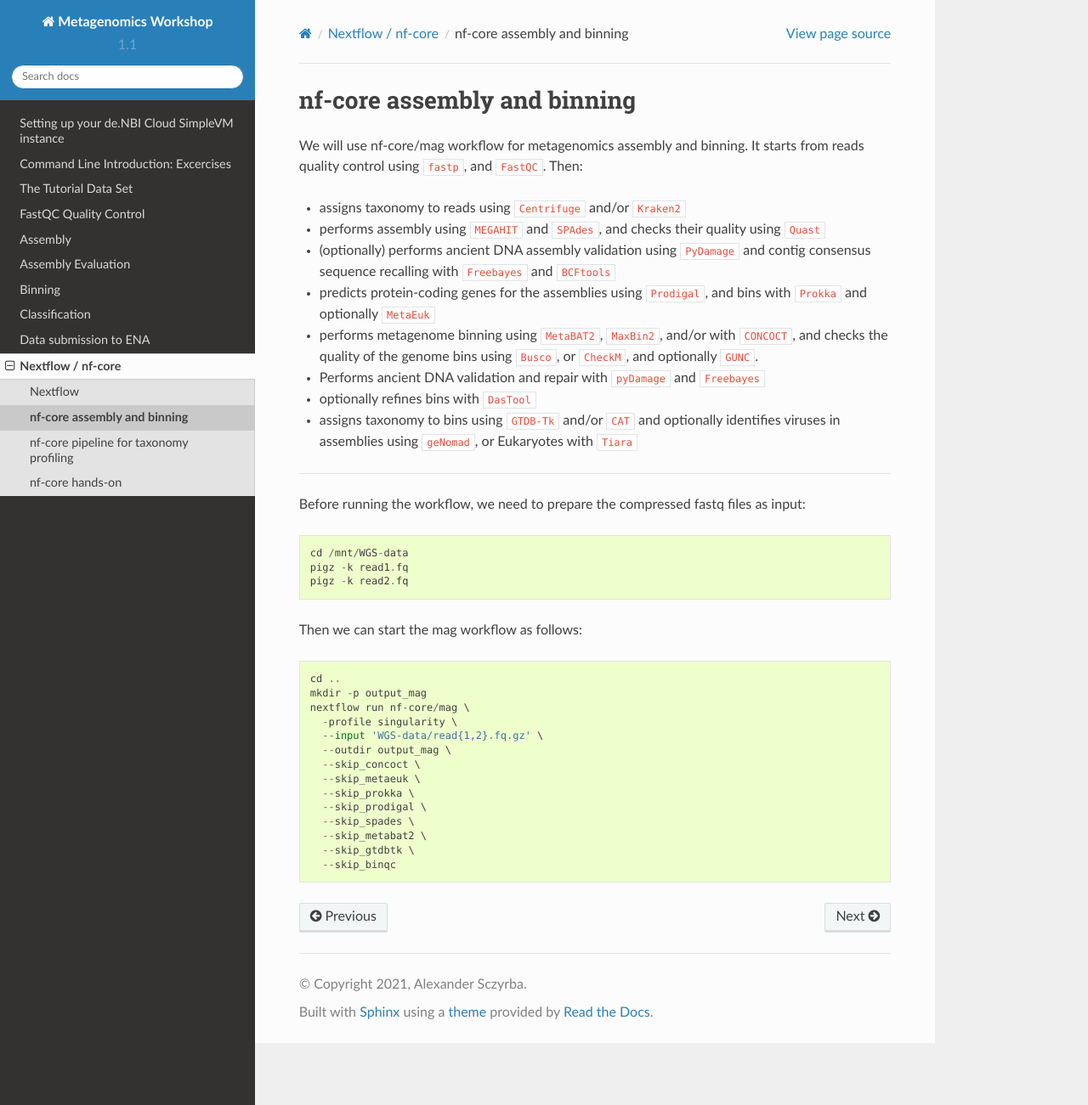
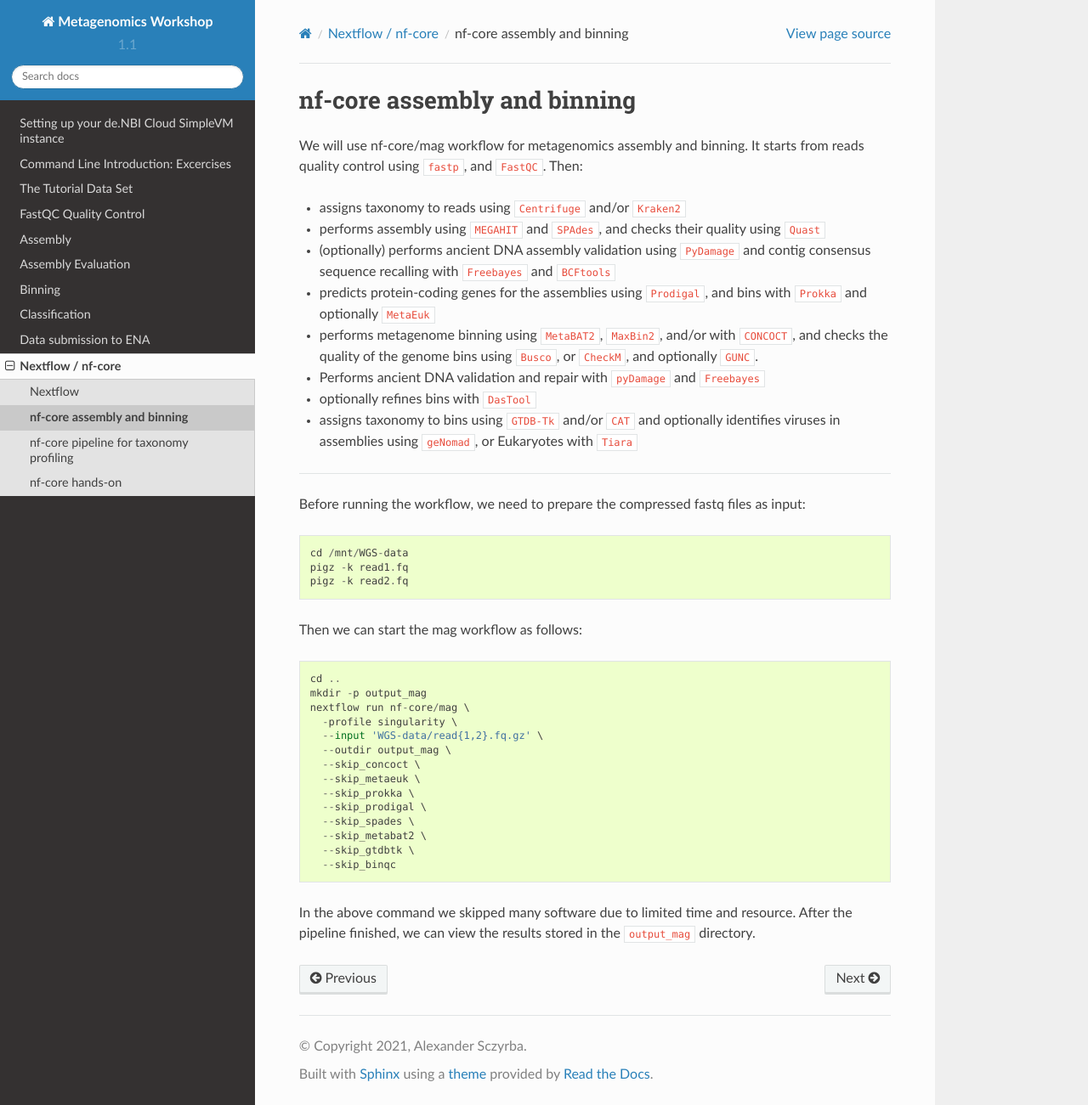
Before and after one commit to metagenomics/metagenomics-workshop, a Sphinx documentation site: the page built from docs/nextflow_nf_core/nf_core_assembly_binning.rst, in a window 1280 px wide and 1301 px high. Shown: the whole window at 85% size. Built offline with Sphinx 7.4.7 and the Read the Docs theme 2.0.0, drawn with Linux system fonts in a browser that asks for light colours.

Commit message:
Update nf_core_assembly_binning.rst

```diff
--- a/docs/nextflow_nf_core/nf_core_assembly_binning.rst
+++ b/docs/nextflow_nf_core/nf_core_assembly_binning.rst
@@ -36,3 +36,5 @@ Then we can start the mag workflow as follows::
     --skip_metabat2 \
     --skip_gtdbtk \
     --skip_binqc
+
+In the above command we skipped many software due to limited time and resource. After the pipeline finished, we can view the results stored in the ``output_mag`` directory.
```
